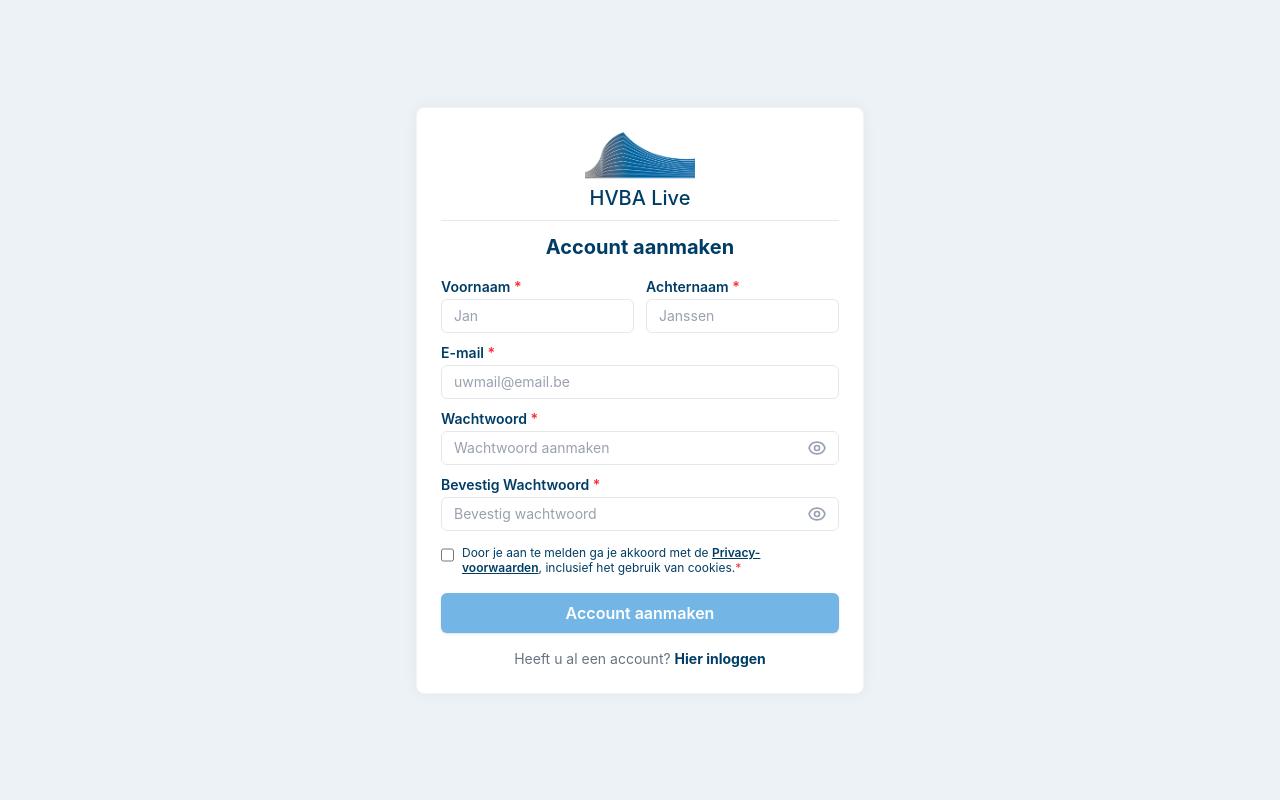
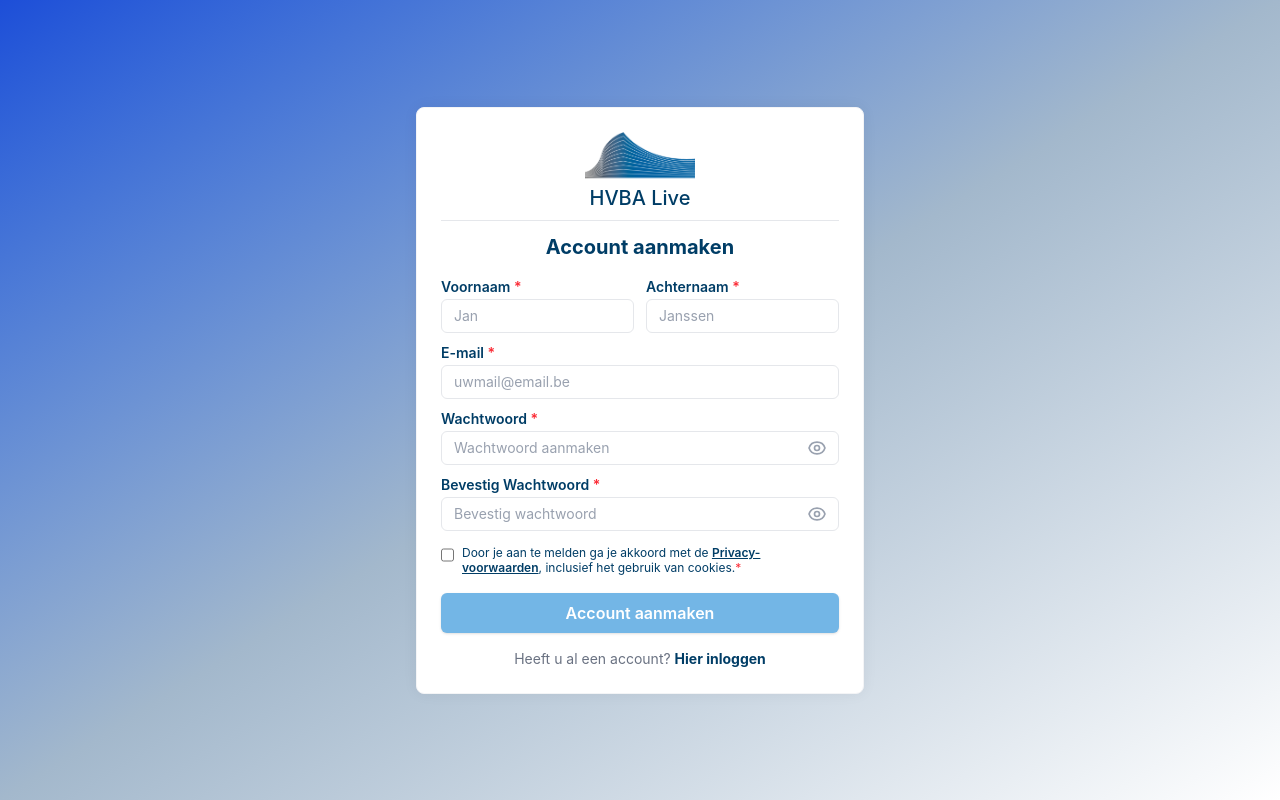
Before and after one commit to HVBA-live/HVBA-live, a React (Vite) app in the folder frontend/: page /register in a window 1280 px wide. Built offline with nearby package versions, Linux system fonts and the light colour scheme; the HTML template or start-up script is replaced by a standard one.

Commit message:
gradient

```diff
--- a/frontend/src/pages/login.tsx
+++ b/frontend/src/pages/login.tsx
@@ -4,7 +4,7 @@ import LoginHeader from "../components/login/loginHeader"
 
 const Login = () => {
     return (
-        <div className="bg-[#edf2f7] min-h-screen  flex items-center justify-center p-0 sm:p-4 font-sans">
+        <div className="bg-[#edf2f7] min-h-screen bg-linear-to-br from-hvba-blue via-[#a3b8cc] to-[#ffffff]  flex items-center justify-center p-0 sm:p-4 font-sans">
             <div className="bg-white w-full max-w-md rounded-none sm:rounded-lg shadow-none sm:shadow-[0_0_15px_rgba(0,0,0,0.05)] p-5 sm:p-8 border-0 sm:border border-gray-100">
                 <LoginHeader />
                 <LoginForm />
--- a/frontend/src/pages/register.tsx
+++ b/frontend/src/pages/register.tsx
@@ -5,7 +5,7 @@ import RegisterHeader from "../components/register/registerHeader";
 
 const Register = () => {
   return (
-    <div className="bg-[#edf2f7] min-h-screen flex items-center justify-center p-2 sm:p-4 font-sans">
+    <div className="bg-[#edf2f7] bg-linear-to-br from-hvba-blue via-[#a3b8cc] to-[#ffffff] min-h-screen flex items-center justify-center p-2 sm:p-4 font-sans">
       <div className="bg-white w-full max-w-md rounded-none sm:rounded-lg shadow-[0_0_15px_rgba(0,0,0,0.05)] p-5 sm:p-6 border-0 sm:border border-gray-100">
         <RegisterHeader/>
         <RegisterForm/>
```
